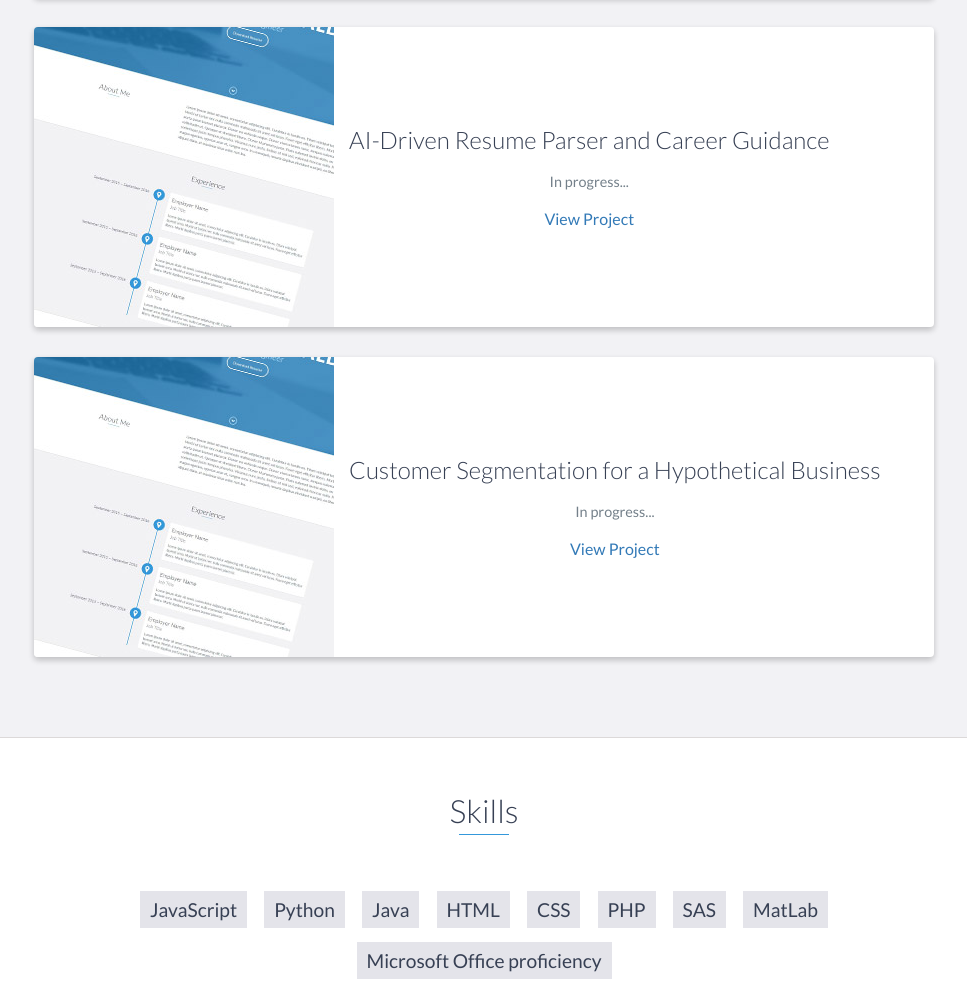
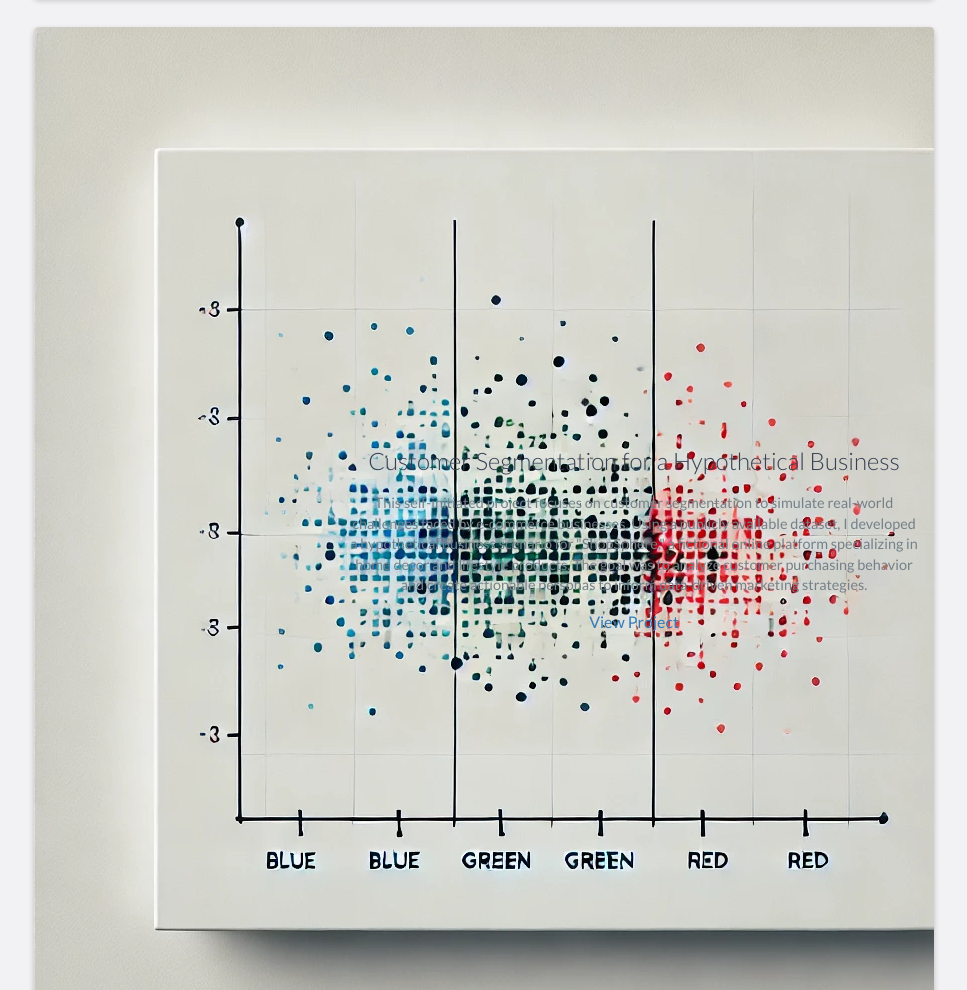
Before and after one commit to axelaglietti/axelaglietti.github.io, a website: page index.html in a window 1280 px wide. Shown: the part 3923-4913 px from the top of the page, without its empty margins (156-1123 px from the left). Drawn offline with nearby package versions, Linux system fonts and the light colour scheme.

Commit message:
Add files via upload

```diff
--- a/index.html
+++ b/index.html
@@ -259,6 +259,25 @@
                     <!-- End .project-info -->
                 </div>
                 <!-- End .project -->
+
+                <div class="project shadow-large">
+                    <div class="project-image">
+                        <img src="images/DALL·E 2024-11-22 12.47.36 - A minimalist and clean representation for a customer segmentation project in data analytics. The design features a very simple scatterplot with three .webp" />
+                    </div>
+                    <!-- End .project-image -->
+                    <div class="project-info">
+                        <h3>Customer Segmentation for a Hypothetical Business</h3>
+                        <p>
+                            This self-initiated project focuses on customer segmentation to simulate real-world challenges faced by e-commerce businesses. Using a publicly available dataset, I developed a hypothetical business scenario for "ShopSphere," a fictional online platform specializing in home decor and lifestyle products.
+
+                            The goal was to analyze customer purchasing behavior and create actionable personas to inform data-driven marketing strategies.
+                        </p>
+                        <a href="#">View Project</a>
+                    </div>
+                    <!-- End .project-info -->
+                </div>
+                <!-- End .project -->
+
                 <div class="project shadow-large">
                     <div class="project-image">
                         <img src="images/project.jpg" />
@@ -275,21 +294,6 @@
                 </div>
                 <!-- End .project -->
 
-                <div class="project shadow-large">
-                    <div class="project-image">
-                        <img src="images/project.jpg" />
-                    </div>
-                    <!-- End .project-image -->
-                    <div class="project-info">
-                        <h3>Customer Segmentation for a Hypothetical Business</h3>
-                        <p>
-                            In progress...
-                        </p>
-                        <a href="#">View Project</a>
-                    </div>
-                    <!-- End .project-info -->
-                </div>
-                <!-- End .project -->
             </div>
         </div>
     </div>
```
Also changed, not shown: images/DALL·E 2024-11-22 12.47.36 - A minimalist and clean representation for a customer segmentation project in data analytics. The design features a very simple scatterplot with three .webp (added).
